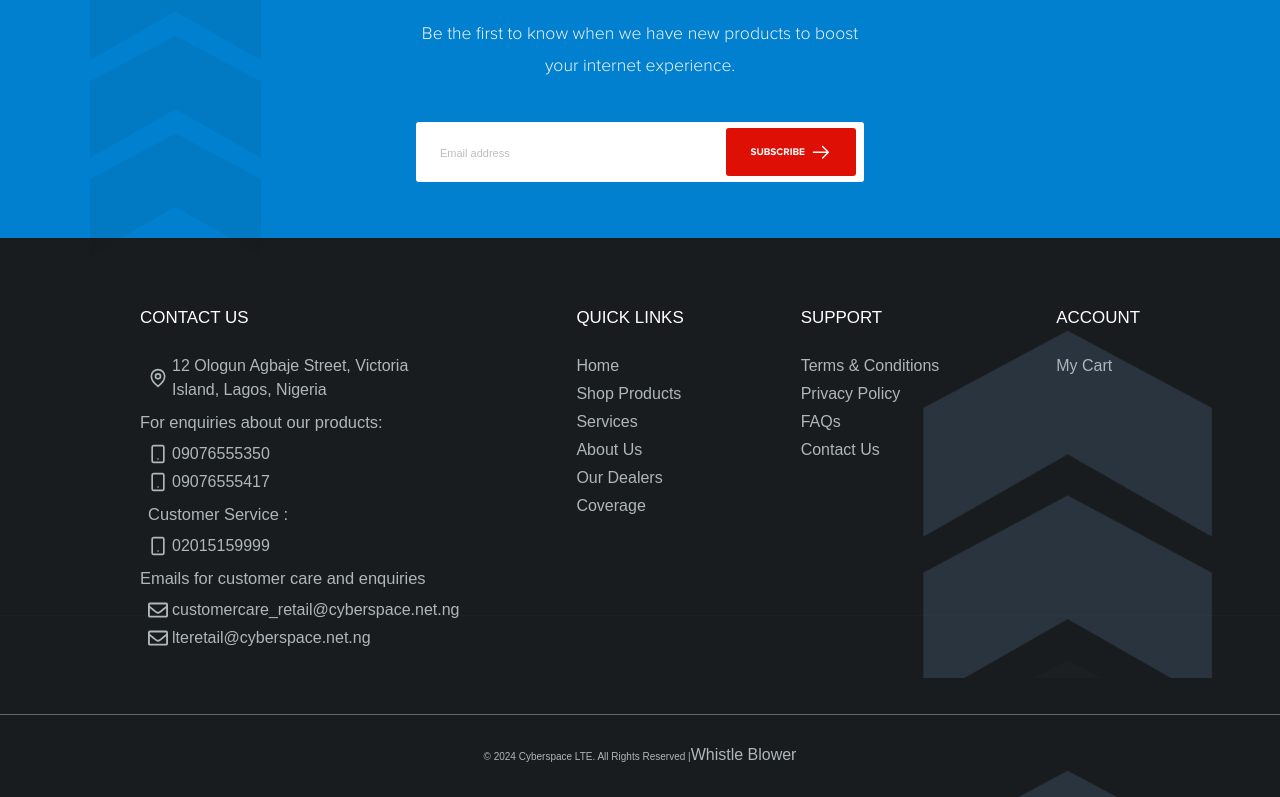
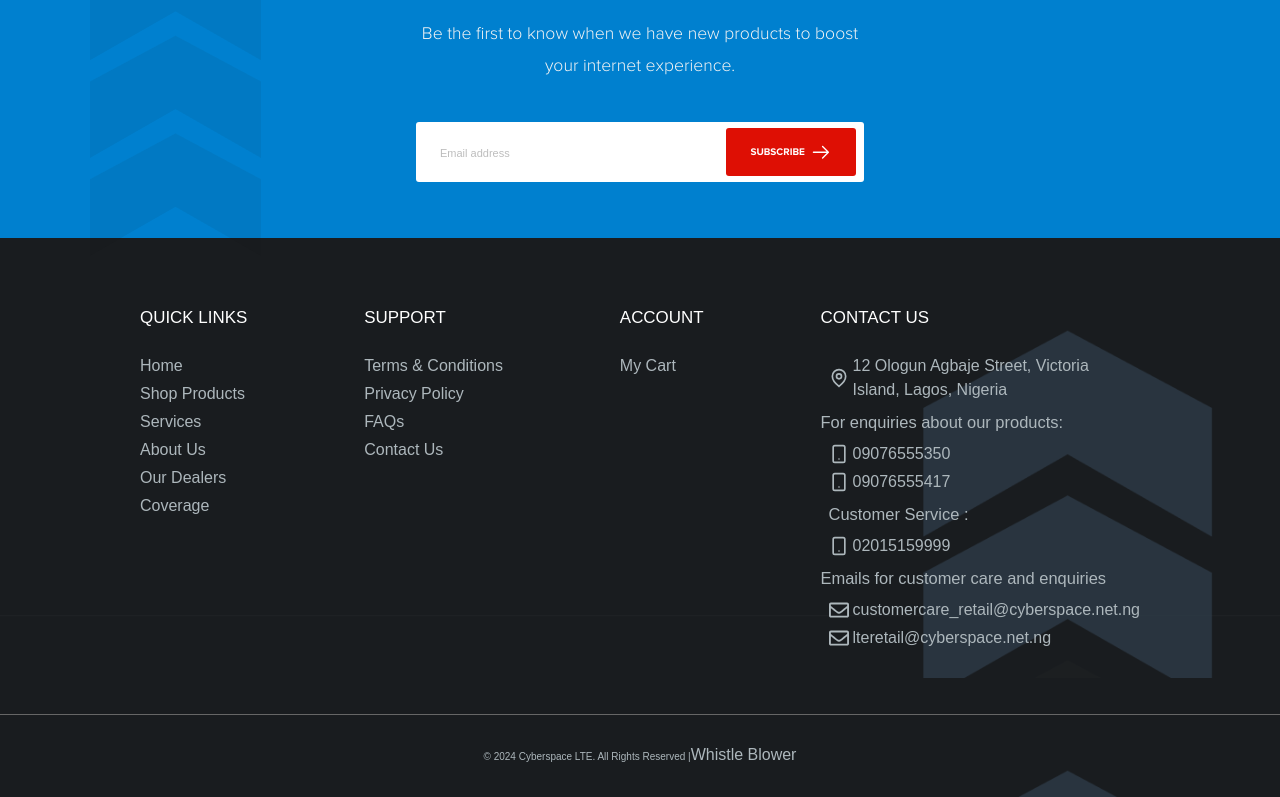
Before and after one commit to Greenmouse-Experts/cyberspace-lte, a React (Vite) app: page / in a window 1280 px wide. Shown: the part 3135-3932 px from the top of the page. Built offline with nearby package versions, Linux system fonts and the light colour scheme; no server answers; a web font is replaced by a local one.

Commit message:
footer updated

```diff
--- a/src/components/Footer.tsx
+++ b/src/components/Footer.tsx
@@ -39,6 +39,78 @@ function Footer() {
       </section>
       <footer className="lg:bg-[url('/img/footer-bg-test.png')] bg-[url('/img/footer-small.png')] bg-contain pt-16 w-full">
         <div className="flex flex-wrap md:flex-row flex-col md:justify-between justify-start md:items-start items-center md:text-start text-center  md:gap-0 gap-10 2xl:px-[200px] md:px-[140px] px-10">
+
+
+          <div>
+            <p className="font-normal text-[1.06rem] text-white uppercase">
+              Quick links
+            </p>
+            <ul className="flex flex-col 2xl:gap-4 gap-1 mt-5">
+              <li className="text-[12px] text-[#ADB7BC] font-norma capitalize">
+                <NavLink to="/">Home</NavLink>
+              </li>
+              <li className="text-[12px] text-[#ADB7BC] font-normal capitalize">
+                <NavLink to="/products">Shop Products</NavLink>
+              </li>
+              <li className="text-[12px] text-[#ADB7BC] font-normal capitalize">
+                <NavLink to="/products">Services</NavLink>
+              </li>
+              <li className="text-[12px] text-[#ADB7BC] font-normal capitalize">
+                <NavLink to="/products">About us</NavLink>
+              </li>
+              <li className="text-[12px] text-[#ADB7BC] font-normal capitalize">
+                <NavLink to="/dealers">our dealers</NavLink>
+              </li>
+              <li className="text-[12px] text-[#ADB7BC] font-normal capitalize">
+                <NavLink to="/coverage">coverage</NavLink>
+              </li>
+            </ul>
+          </div>
+
+          <div>
+            <p className="font-normal text-[1.06rem] text-white uppercase">
+              support
+            </p>
+            <ul className="flex flex-col 2xl:gap-4 gap-1 mt-5">
+              <li className="text-[12px] text-[#ADB7BC] font-norma capitalize">
+                <NavLink to="/terms-conditions">terms & conditions</NavLink>
+              </li>
+              {/* <li className="text-[12px] text-[#ADB7BC] font-normal capitalize">
+                <NavLink to="">help</NavLink>
+              </li> */}
+              <li className="text-[12px] text-[#ADB7BC] font-normal capitalize">
+                <NavLink to="/privacy-policy">privacy policy</NavLink>
+              </li>
+              <li className="text-[12px] text-[#ADB7BC] font-normal capitalize">
+                <NavLink to="/faqs">FAQs</NavLink>
+              </li>
+              <li className="text-[12px] text-[#ADB7BC] font-normal capitalize">
+                <NavLink to="/contact">contact us</NavLink>
+              </li>
+            </ul>
+          </div>
+          <div>
+            <p className="font-normal text-[1.06rem] text-start text-white uppercase">
+              account
+            </p>
+            <ul className="flex flex-col 2xl:gap-4 gap-1 mt-5">
+              {verifyUser && (
+                <li className="text-[12px] text-[#ADB7BC] font-norma capitalize">
+                  <NavLink to="/account">my account</NavLink>
+                </li>
+              )}
+              <li className="text-[12px] text-[#ADB7BC] font-normal capitalize">
+                <NavLink to="/cart">My cart</NavLink>
+              </li>
+              {/* <li className="text-[12px] text-[#ADB7BC] font-normal capitalize">
+                <NavLink to="">wishlist</NavLink>
+              </li>
+              <li className="text-[12px] text-[#ADB7BC] font-normal capitalize">
+                <NavLink to="">payment</NavLink>
+              </li> */}
+            </ul>
+          </div>
+
           <div>
             <p className="font-normal text-[1.06rem] text-white uppercase">
               Contact Us
@@ -92,98 +164,6 @@ function Footer() {
               </li>
             </ul>
           </div>
-          {/* <div>
-            <p className="font-normal text-[1.06rem] text-white uppercase">
-            Customer service
-            </p>
-            <ul className="flex flex-col 2xl:gap-4 gap-1 mt-5">
-            <li className="text-[1.03rem] text-[#ADB7BC] font-normal flex items-center gap-1">
-              <LuSmartphone size={20} />
-                <NavLink to="tel:02015159999 ">02015159999 </NavLink>
-              </li>
-              <p className="text-[1.03rem] text-[#ADB7BC] font-normal flex items-center gap-1">
-              Emails for customer care and enquiries
-            </p>
-              <li className="text-[1.03rem] text-[#ADB7BC] font-normal flex items-center gap-1">
-              <FaRegEnvelope size={20} />
-                <NavLink to="mailto:customercare_retail@cyberspace.net.ng  ">customercare_retail@cyberspace.net.ng  </NavLink>
-              </li>
-              <li className="text-[1.03rem] text-[#ADB7BC] font-normal flex items-center gap-1">
-              <FaRegEnvelope size={20} />
-                <NavLink to="mailto:lteretail@cyberspace.net.ng  ">lteretail@cyberspace.net.ng   </NavLink>
-              </li>
-
-            </ul>
-          </div> */}
-          <div>
-            <p className="font-normal text-[1.06rem] text-white uppercase">
-              Quick links
-            </p>
-            <ul className="flex flex-col 2xl:gap-4 gap-1 mt-5">
-              <li className="text-[12px] text-[#ADB7BC] font-norma capitalize">
-                <NavLink to="/">Home</NavLink>
-              </li>
-              <li className="text-[12px] text-[#ADB7BC] font-normal capitalize">
-                <NavLink to="/products">Shop Products</NavLink>
-              </li>
-              <li className="text-[12px] text-[#ADB7BC] font-normal capitalize">
-                <NavLink to="/products">Services</NavLink>
-              </li>
-              <li className="text-[12px] text-[#ADB7BC] font-normal capitalize">
-                <NavLink to="/products">About us</NavLink>
-              </li>
-              <li className="text-[12px] text-[#ADB7BC] font-normal capitalize">
-                <NavLink to="/dealers">our dealers</NavLink>
-              </li>
-              <li className="text-[12px] text-[#ADB7BC] font-normal capitalize">
-                <NavLink to="/coverage">coverage</NavLink>
-              </li>
-            </ul>
-          </div>
-
-          <div>
-            <p className="font-normal text-[1.06rem] text-white uppercase">
-              support
-            </p>
-            <ul className="flex flex-col 2xl:gap-4 gap-1 mt-5">
-              <li className="text-[12px] text-[#ADB7BC] font-norma capitalize">
-                <NavLink to="/terms-conditions">terms & conditions</NavLink>
-              </li>
-              {/* <li className="text-[12px] text-[#ADB7BC] font-normal capitalize">
-                <NavLink to="">help</NavLink>
-              </li> */}
-              <li className="text-[12px] text-[#ADB7BC] font-normal capitalize">
-                <NavLink to="/privacy-policy">privacy policy</NavLink>
-              </li>
-              <li className="text-[12px] text-[#ADB7BC] font-normal capitalize">
-                <NavLink to="/faqs">FAQs</NavLink>
-              </li>
-              <li className="text-[12px] text-[#ADB7BC] font-normal capitalize">
-                <NavLink to="/contact">contact us</NavLink>
-              </li>
-            </ul>
-          </div>
-          <div>
-            <p className="font-normal text-[1.06rem] text-white uppercase">
-              account
-            </p>
-            <ul className="flex flex-col 2xl:gap-4 gap-1 mt-5">
-              {verifyUser && (
-                <li className="text-[12px] text-[#ADB7BC] font-norma capitalize">
-                  <NavLink to="/account">my account</NavLink>
-                </li>
-              )}
-              <li className="text-[12px] text-[#ADB7BC] font-normal capitalize">
-                <NavLink to="/cart">My cart</NavLink>
-              </li>
-              {/* <li className="text-[12px] text-[#ADB7BC] font-normal capitalize">
-                <NavLink to="">wishlist</NavLink>
-              </li>
-              <li className="text-[12px] text-[#ADB7BC] font-normal capitalize">
-                <NavLink to="">payment</NavLink>
-              </li> */}
-            </ul>
-          </div>
         </div>
 
         <div className="text-[#ADB7BC] flex justify-center items-center 2xl:py-10 py-6 border-t-[0.7px] border-grayPrimary mt-16 ">
--- a/src/features/PersonalPlan/PlanItem.tsx
+++ b/src/features/PersonalPlan/PlanItem.tsx
@@ -1,4 +1,3 @@
-import { IoIosCheckmarkCircle } from "react-icons/io";
 import { formatAsNgnMoney } from "../../utils/helpers";
 import { PlantModal } from "../../components/modals/PlanModal";
 import { useState } from "react";
@@ -7,6 +6,7 @@ import { useSelector } from "react-redux";
 import { useNavigate } from "react-router-dom";
 import toast from "react-hot-toast";
 import { PlanType } from "./plans.types";
+import { FaCheck } from "react-icons/fa";
 
 interface PersonalItemProps {
   plan: string;
@@ -14,7 +14,7 @@ interface PersonalItemProps {
   duration?: string;
   price: string;
   available_hour?: string;
-  planItem:PlanType;
+  planItem: PlanType;
 }
 
 function PersonalPlanItem({
@@ -23,7 +23,7 @@ function PersonalPlanItem({
   duration,
   price,
   available_hour,
-  planItem
+  planItem,
 }: PersonalItemProps) {
   const [open, setOpen] = useState(false);
   const handleOpen = () => setOpen(!open);
@@ -33,51 +33,48 @@ function PersonalPlanItem({
   return (
     <>
       <div
-        className="border flex  flex-col justify-between border-bluePrimary py-8 px-4 rounded-2xl font-inter shadow-sm cursor-pointer"
-        onClick={() => {
+        className="border flex  flex-col justify-between border-bluePrimary py-8 px-4 rounded-2xl font-inter shadow-sm"
+
+      >
+        <div>
+          <h3 className="text-3xl mb-2">{plan}</h3>
+
+          <h3 className="font-inter text-bluePrimary font-semibold text-2xl text-center">
+            {formatAsNgnMoney(price)}
+          </h3>
+         <div className="w-full flex justify-center py-4 ">
+         <button   onClick={() => {
           if (checkUser) {
             handleOpen();
           } else {
             navigate("/signin");
             toast.error("Sign in to continue...");
           }
-        }}
-      >
-        <div>
-          <p className="text-base">plan</p>
-          <h3 className="text-3xl mb-2">{plan}</h3>
-          <div className="flex items-start gap-2 border-t border-grey-400 py-4">
+        }} className="border border-bluePrimary px-8 py-2 rounded-3xl text-xl">Subscribe</button>
+         </div>
+          <div className="flex items-center gap-2  py-3">
             <span>
-              <IoIosCheckmarkCircle color="" size={20} />
+              <FaCheck color="" size={15} />
             </span>
             <p className=" font-normal text-base">
               {available_hour ? available_hour : "24 Hours x 7 Days"}
             </p>
           </div>
-          <div className="flex items-start gap-2 border-t border-grey-400 py-4">
+          <div className="flex items-center gap-2  py-3">
             <span>
-              <IoIosCheckmarkCircle color="" size={20} />
+              <FaCheck color="" size={15} />
             </span>
             <p className=" font-normal text-base">{size} GB</p>
           </div>
-          <div className="flex items-start gap-2 border-t border-grey-400 py-4">
+          <div className="flex items-center gap-2  py-3">
             <span>
-              <IoIosCheckmarkCircle color="" size={20} />
+              <FaCheck color="" size={15} />
             </span>
-            <p className=" font-normal text-base">
-              {duration + " days"}
-            </p>
+            <p className=" font-normal text-base">{duration + " days"}</p>
           </div>
         </div>
-
-        <div className="flex justify-between items-end border border-bluePrimary rounded-lg px-3 py-1">
-          <p className="text-base text-bluePrimary">Price:</p>
-          <h3 className="font-inter text-bluePrimary text-2xl">
-            {formatAsNgnMoney(price)}
-          </h3>
-        </div>
       </div>
-      <PlantModal handleOpen={handleOpen} open={open} planItem={planItem}  />
+      <PlantModal handleOpen={handleOpen} open={open} planItem={planItem} />
     </>
   );
 }
```
